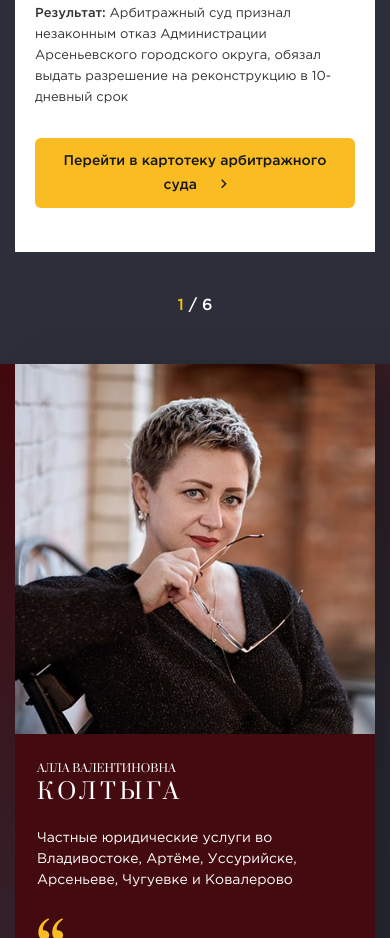
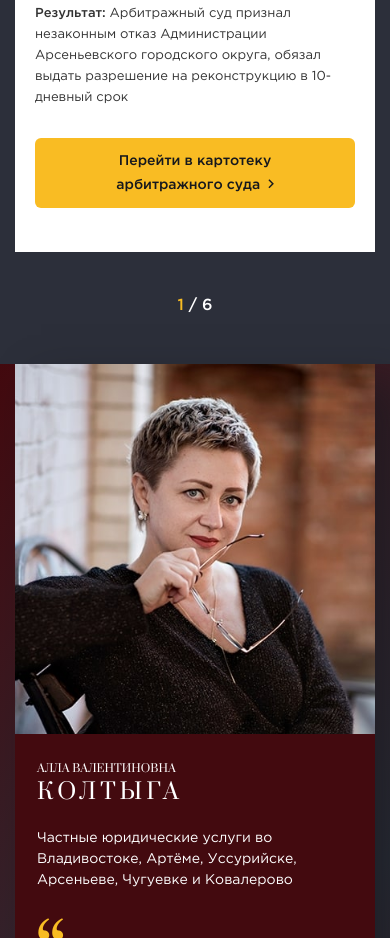
Before and after one commit to GrinCaseCode/law, a plain HTML site: page index.html in a window 390 px wide. Shown: the part 3356-4294 px from the top of the page. Drawn offline with nearby package versions, Linux system fonts and the light colour scheme.

Commit message:
Add files via upload

```diff
--- a/css/media.css
+++ b/css/media.css
@@ -455,6 +455,12 @@
     .footer__bottom .col_pl  {
     	text-align: right;
     }
+    .btn-main_more i {
+    margin-left: 4px;
+}
+.item-portfolio__bottom .btn-main_more {
+    padding: 11px 33px;
+    }
 }
 
 /* Custom, iPhone Retina */
```
